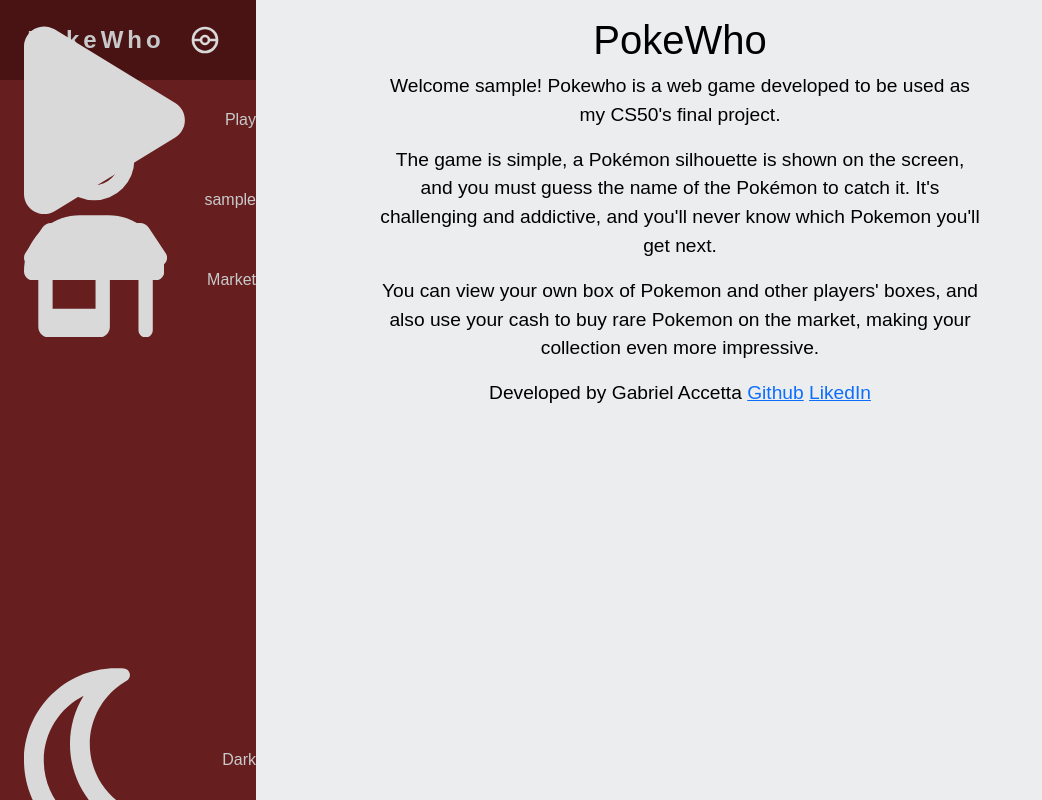
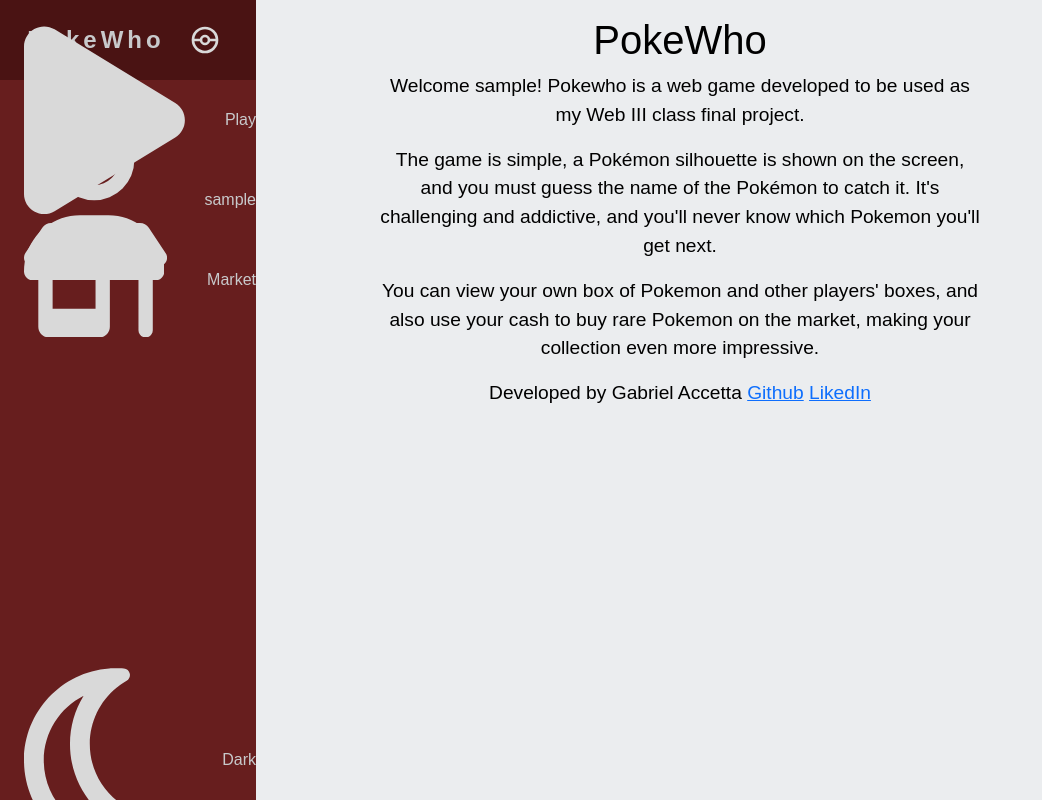
Before and after one commit to gabscrobson/pokewho, a Flask app: page / in a window 1280 px wide. Shown: the whole page, without its empty margins (0-1042 px from the left). Run offline with Flask 3, Linux system fonts and the light colour scheme; the visitor is signed in with stand-in values (Sample User, id 1); data that the repository does not hold is empty; some libraries are stand-ins or nearby versions.

Commit message:
Adapted for webIII

```diff
--- a/templates/index.html
+++ b/templates/index.html
@@ -5,7 +5,8 @@
 {% block main %}
     <div class="index">
         <h1>PokeWho</h1>
-        <p>Welcome {{session["username"]}}! Pokewho is a web game developed to be used as my CS50's final project.</p>
+        <!-- <p>Welcome {{session["username"]}}! Pokewho is a web game developed to be used as my CS50's final project.</p> -->
+        <p>Welcome {{session["username"]}}! Pokewho is a web game developed to be used as my Web III class final project.</p>
         <p>The game is simple, a Pokémon silhouette is shown on the screen, and you must guess the name of the Pokémon to catch it. It's challenging and addictive, and you'll never know which Pokemon you'll get next.</p>
         <p>You can view your own box of Pokemon and other players' boxes, and also use your cash to buy rare Pokemon on the market, making your collection even more impressive.</p>
         <p>Developed by Gabriel Accetta <a href="https://github.com/gabscrobson">Github</a> <a href="https://www.linkedin.com/in/gabriel-accetta-288959192/">LikedIn</a></p>
```
